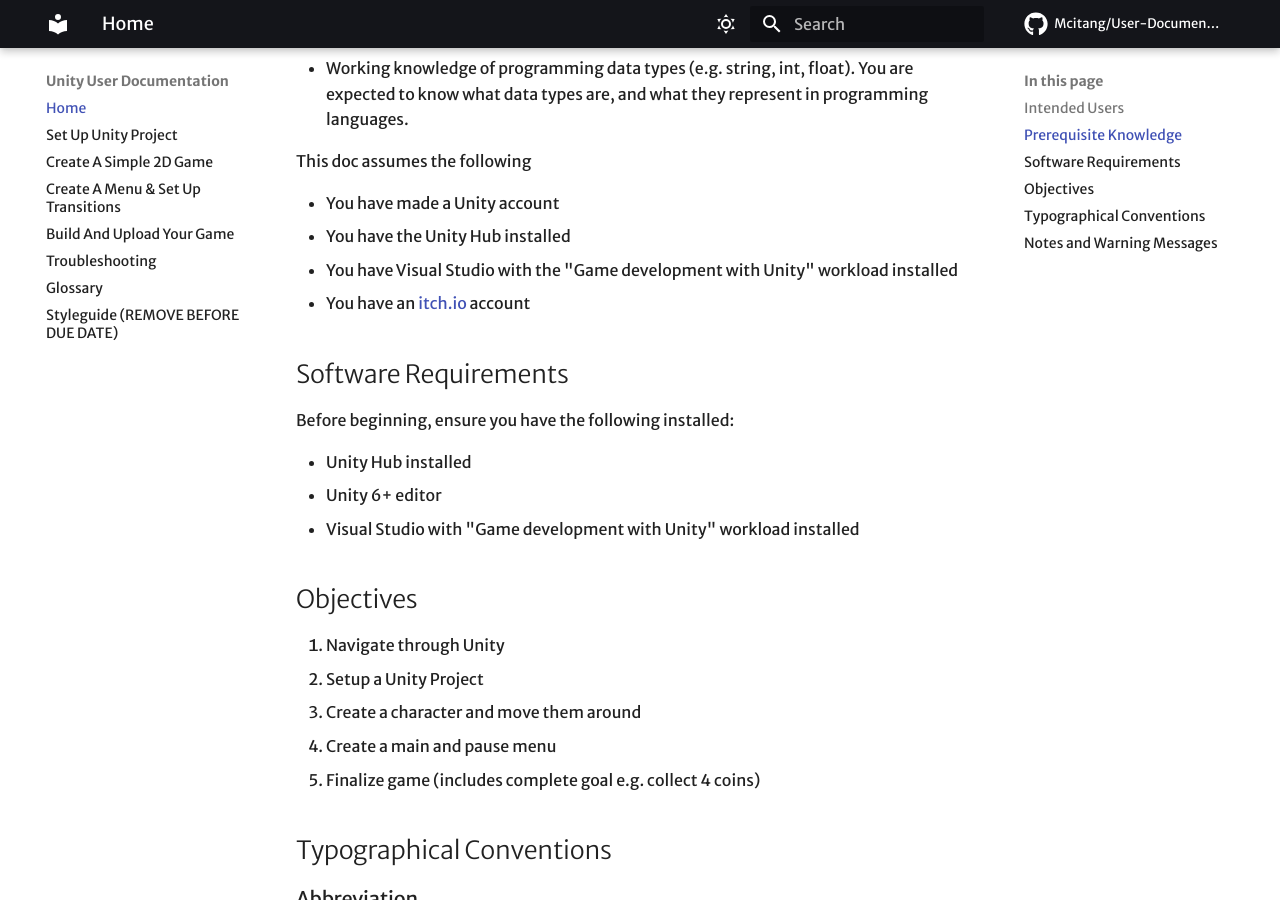
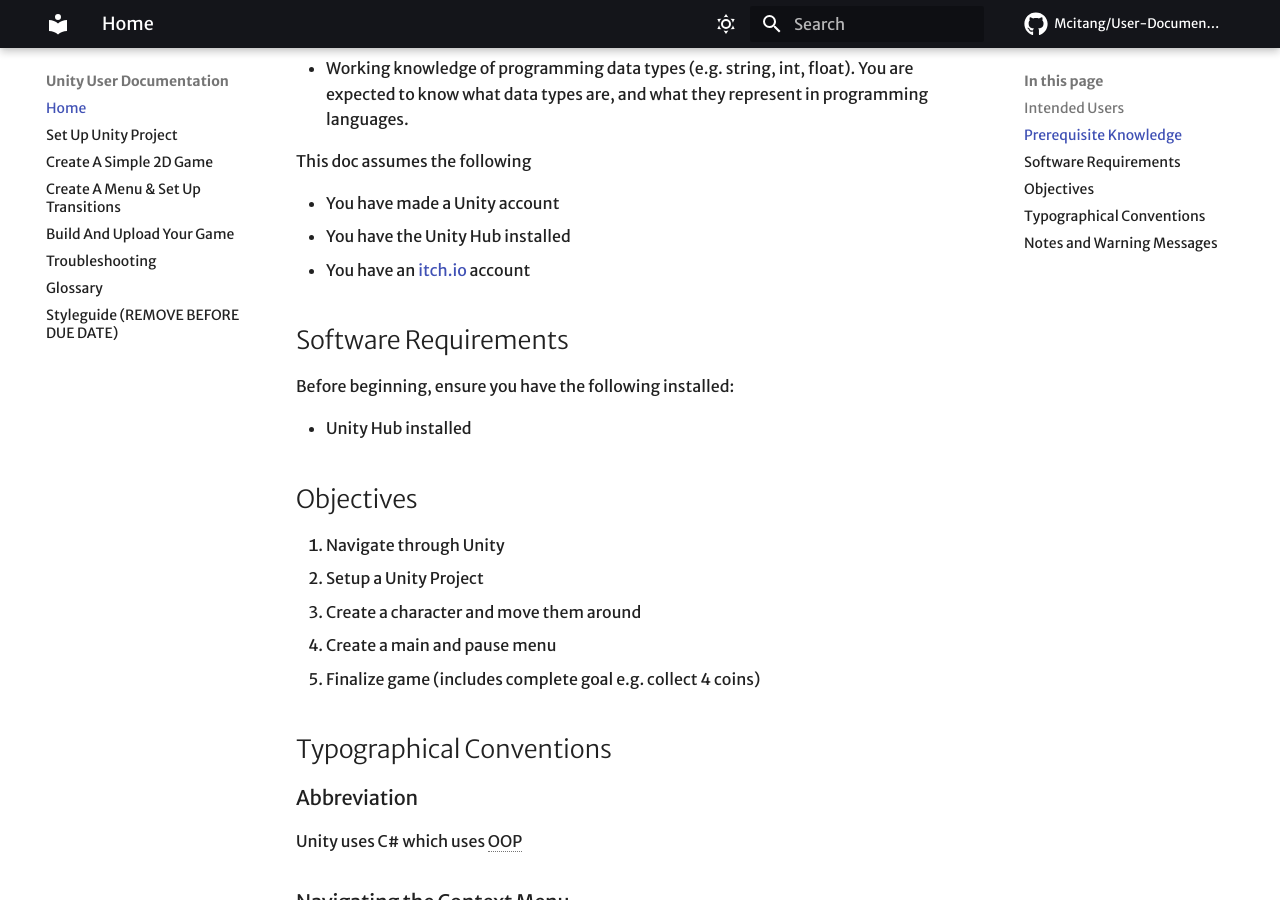
Before and after one commit to Mcitang/User-Documentation, an MkDocs documentation site: the page built from docs/index.md, in a window 1280 px wide and 900 px high, scrolled down 459 px. Built offline with MkDocs 1.6.1 and Material for MkDocs 9.7.7, drawn with Linux system fonts in a browser that asks for light colours; emoji names are drawn with the system emoji font; some web fonts are replaced; comment, search, counter and statistics services are not loaded.

Commit message:
Fix requirements

```diff
--- a/docs/index.md
+++ b/docs/index.md
@@ -11,15 +11,12 @@
 
 - You have made a Unity account
 - You have the Unity Hub installed
-- You have Visual Studio with the "Game development with Unity" workload installed
 - You have an [itch.io][itch-url] account
 
 ## Software Requirements
 Before beginning, ensure you have the following installed:
 
 - Unity Hub installed
-- Unity 6+ editor
-- Visual Studio with "Game development with Unity" workload installed
 
 ## Objectives
 1. Navigate through Unity
```
